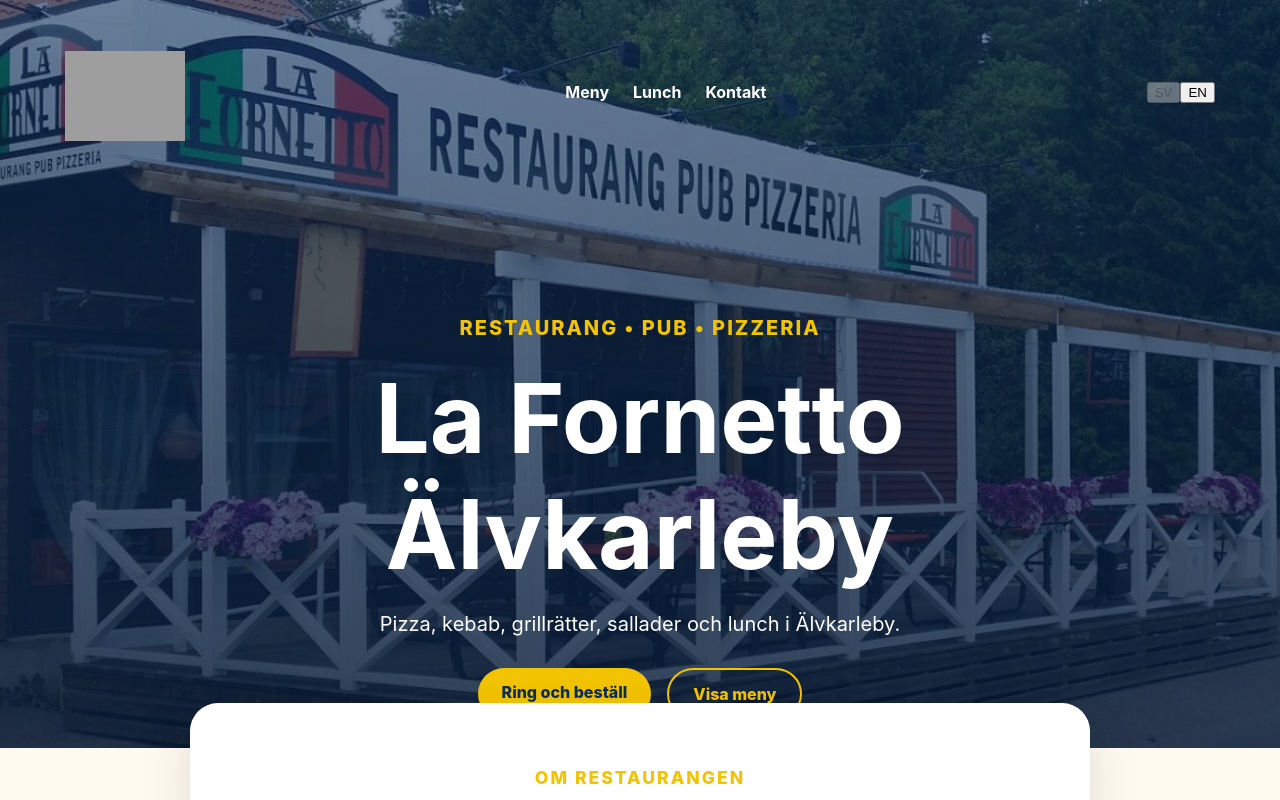
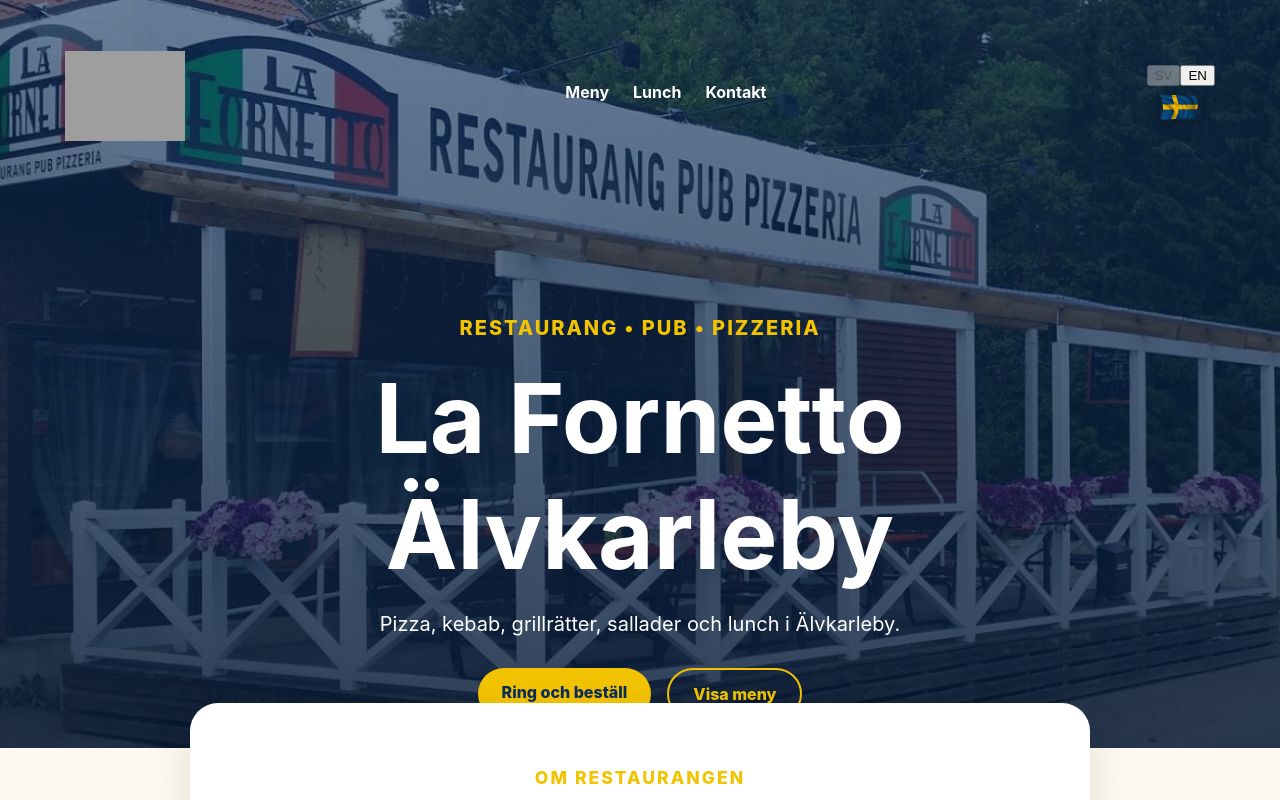
Before and after one commit to lafornetto/lafornetto, a React (Vite) app: page / in a window 1280 px wide. Shown: the top 800 px of the page. Built offline with nearby package versions, Linux system fonts and the light colour scheme; grey boxes are pictures that could not be loaded.

Commit message:
update swe flag

```diff
--- a/src/App.css
+++ b/src/App.css
@@ -406,6 +406,26 @@
   margin-left: calc(50% - 50vw);
 }
 
+.language-area {
+  display: flex;
+  flex-direction: column;
+  align-items: center;
+  gap: 8px;
+}
+
+.sweden-flag {
+  width: 42px;
+  height: auto;
+  border-radius: 2px;
+  box-shadow: 0 2px 8px rgba(0, 0, 0, 0.22);
+}
+
+@media (max-width: 800px) {
+  .sweden-flag {
+    width: 42px;
+  }
+}
+
 @media (max-width: 850px) {
   .contact-inner {
     grid-template-columns: 1fr;
--- a/src/components/Hero.tsx
+++ b/src/components/Hero.tsx
@@ -1,6 +1,6 @@
 import heroImage from "../assets/images/lafornetto-front.jpg";
 import logo from "../assets/images/la-fornetto-logo.png";
-
+import swedenFlag from "../assets/images/sweden-flag.png";
 
 type HeroProps = {
   language: "sv" | "en";
@@ -43,6 +43,7 @@
           <a href="#contact">{t.navContact}</a>
         </div>
 
+        <div className="language-area">
           <div className="language-switcher">
             <button
               onClick={() => setLanguage("sv")}
@@ -57,6 +58,13 @@
             >
               EN
             </button>
+          </div>
+
+          <img
+            src={swedenFlag}
+            alt="Svenska flaggan"
+            className="sweden-flag"
+          />
         </div>
       </nav>
 
```
Also changed, not shown: src/assets/images/sweden-flag.png (added). Lines whose indentation alone changed are shown as unchanged.
